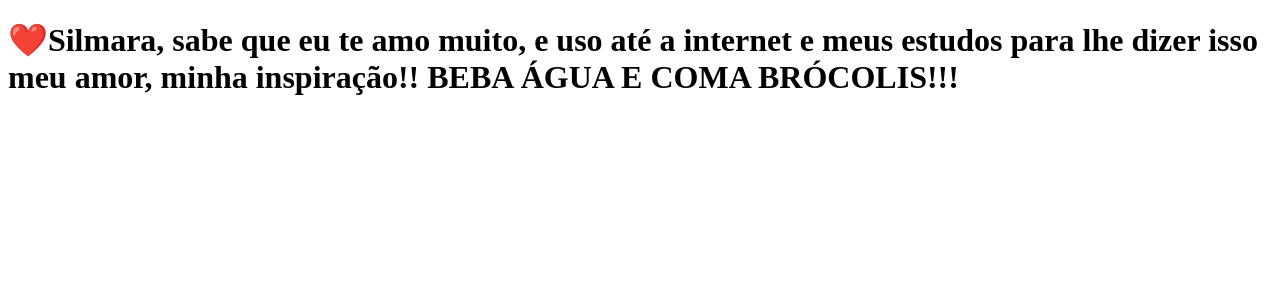
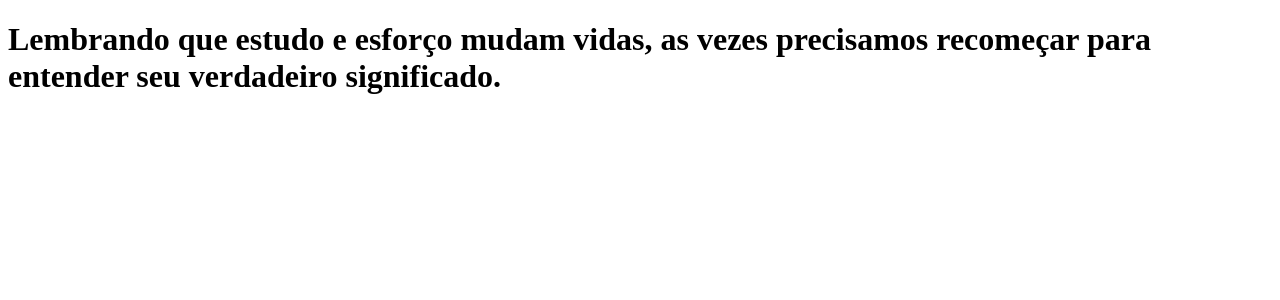
Before and after one commit to gabrielklobo/clone-tabnews, a Next.js app: page / in a window 1280 px wide. Shown: the top 300 px of the page. Built offline with nearby package versions, Linux system fonts and the light colour scheme.

Commit message:
Changing message

```diff
--- a/pages/index.js
+++ b/pages/index.js
@@ -1,9 +1,7 @@
 function Home() {
   return (
     <h1>
-      ❤️Silmara, sabe que eu te amo muito, e uso até a internet e meus estudos
-      para lhe dizer isso meu amor, minha inspiração!! BEBA ÁGUA E COMA
-      BRÓCOLIS!!!
+      Lembrando que estudo e esforço mudam vidas, as vezes precisamos recomeçar para entender seu verdadeiro significado.
     </h1>
   );
 }
```
